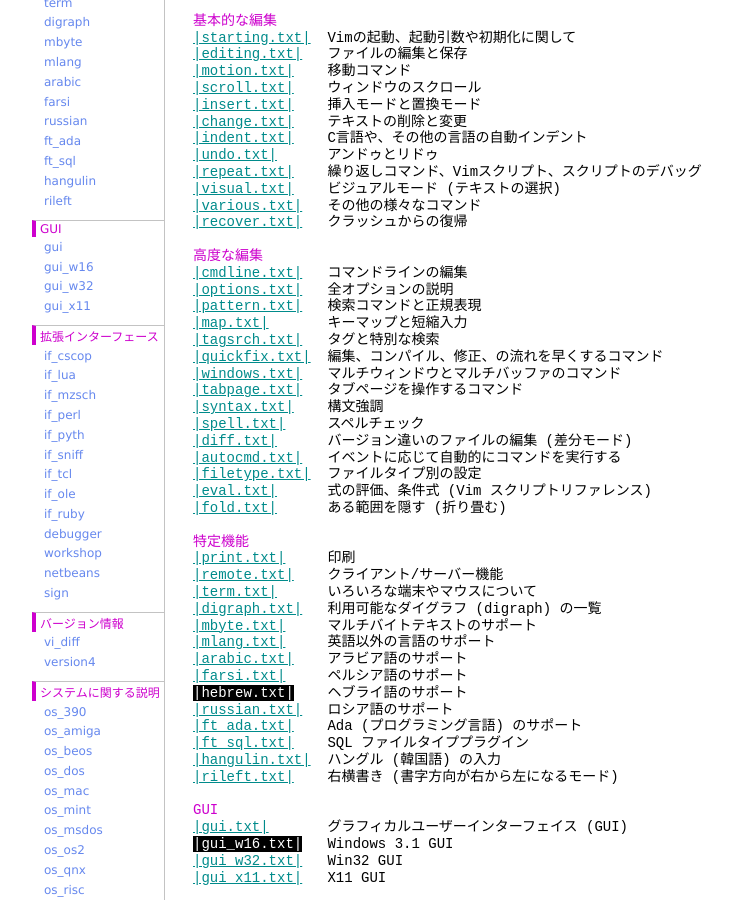
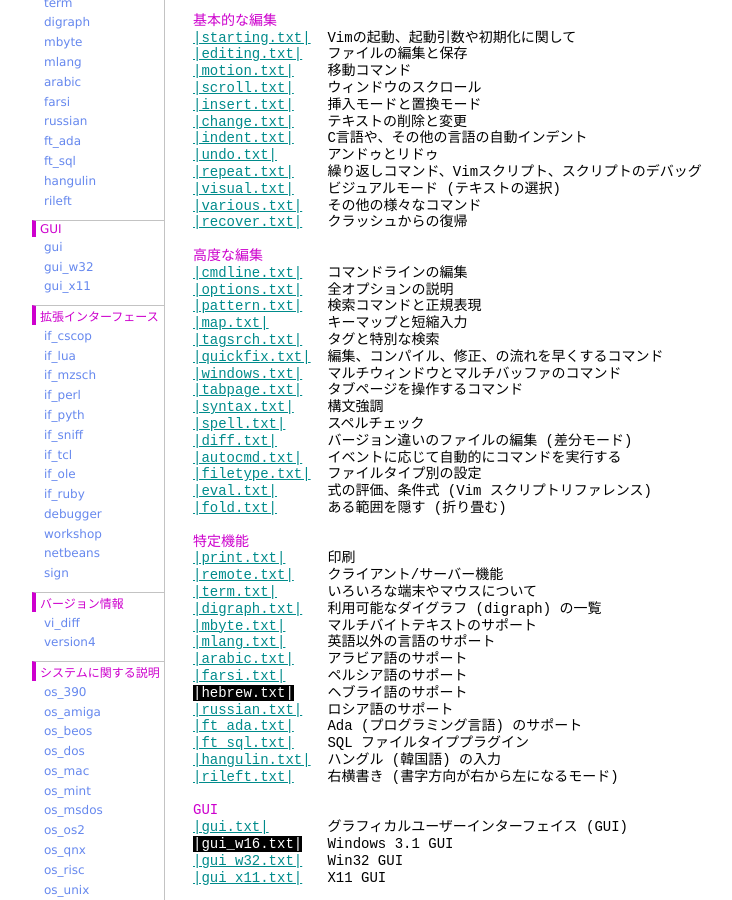
Before and after one commit to vim-jp/vimdoc-ja, a Jekyll site: the page built from index.html, in a window 1280 px wide and 900 px high, scrolled down 2021 px. Shown: the whole window, without its empty margins (208-940 px from the left). Built offline with Jekyll 4.4.1, drawn with Linux system fonts in a browser that asks for light colours; nearby versions of some CDN libraries; comment, search, counter and statistics services are not loaded.

Commit message:
Remove the link to gui_w16

```diff
--- a/_layouts/vimdoc.html
+++ b/_layouts/vimdoc.html
@@ -172,7 +172,6 @@
 <dt>GUI</dt>
 <dd><ul>
 <li><a href="gui.html">gui</a></li>
-<li><a href="gui_w16.html">gui_w16</a></li>
 <li><a href="gui_w32.html">gui_w32</a></li>
 <li><a href="gui_x11.html">gui_x11</a></li>
 </ul></dd>
```
